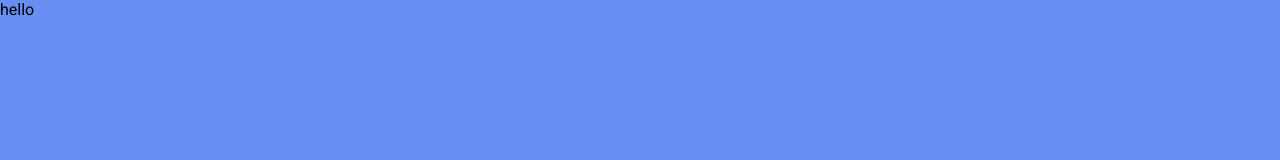
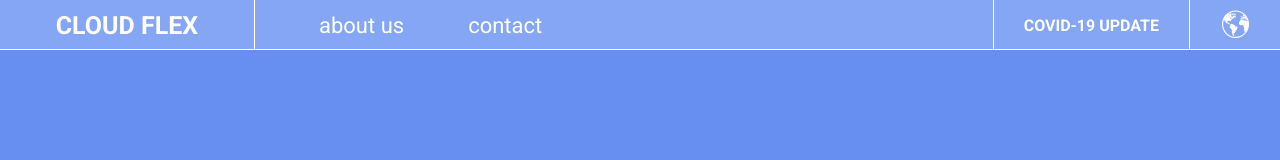
Before and after one commit to Milana9431/landing_page_3, a website: page index.html in a window 1280 px wide. Drawn offline with nearby package versions, Linux system fonts and the light colour scheme; files that its build step writes are made by us from their sources.

Commit message:
header elementaion (2)

```diff
--- a/SCSS/_basic.scss
+++ b/SCSS/_basic.scss
@@ -1,8 +1,35 @@
-*{
+* {
     box-sizing: border-box;
     margin: 0;
 }
 
-body{
+body {
     font-family: "Roboto";
 }
+
+h1,
+h2,
+h3,
+h4,
+h5,
+h6,
+ul,
+p,
+button {
+    margin: 0;
+    padding: 0;
+}
+
+a{
+    text-decoration: none;
+    color:unset;
+}
+
+li{
+    list-style: none;
+}
+
+.container {
+    max-width: 1440px;
+    margin: 0 auto;
+}
--- /dev/null
+++ b/SCSS/_header.scss
@@ -0,0 +1,88 @@
+@use 'variables' as v;
+@use 'mixsin' as m;
+@use 'placeholders';
+@use 'sass:color';
+
+.header {
+    width: 100%;
+    height: 50px;
+    background-color: color.adjust(v.$white_color, $alpha: -0.80);
+    border-bottom: 1px solid v.$white_color;
+
+    .nav {
+        height: 50px;
+        @include m.d-flex(start, center);
+
+        &__title {
+            height: 100%;
+            width: 255px;
+            border-right: 1px solid v.$white_color;
+            @include m.d-flex(center, center);
+
+            &-link {
+                font-weight: 700;
+                font-size: 25px;
+                color: v.$white_color;
+
+                @extend %hover-black;
+
+            }
+        }
+
+        &__links {
+            flex-grow: 1;
+
+            .list {
+                @include m.d-flex(start, center, nowrap, row, min(100px, 5vw), 0);
+                padding: 0 0 0  min(100px, 5vw);
+
+                &__item {
+                    &-link {
+                        font-weight: 400;
+                        font-size: 22px;
+                        color: v.$white_color;
+                        @extend %hover-black;
+                    }
+                }
+            }
+
+            @media (max-width:v.$media_mdd){
+                .list{
+                    @include m.d-flex(center, center, nowrap, row, min(100px, 5vw), 0);
+                  padding: 0;
+                }
+            }
+
+
+        }
+    }
+
+    .covid {
+        height: 100%;
+        @include m.d-flex(center, center);
+        padding: 0 30px;
+
+        border-left: 1px solid v.$white_color;
+        border-right: 1px solid v.$white_color;
+
+        &__link{
+            font-weight: 700;
+            flex: 16px;
+            color: v.$white_color;
+            @extend %hover-black;
+        }
+    }
+
+    .globe{
+        width: 90px;
+        @include m.d-flex(center, center);
+
+        &__link{
+            &-icon{
+                width: 27px;
+                height: 29px;
+                @extend %hover-green-icon;
+            }
+        }
+    }
+};
--- a/SCSS/_importer.scss
+++ b/SCSS/_importer.scss
@@ -1 +1,3 @@
 @forward 'basic';
+@forward 'header';
+@forward 'mixsin';
--- /dev/null
+++ b/SCSS/_mixsin.scss
@@ -0,0 +1,9 @@
+@mixin d-flex($justify: center, $align: center, $wrap: nowrap, $direction: row, $column-gep: 0, $row-gap: 0){
+    display: flex;
+    justify-content: $justify;
+    align-items: $align;
+    flex-wrap: $wrap;
+    flex-direction: $direction;
+    column-gap: $column-gep;
+    row-gap: $row-gap;
+};
--- /dev/null
+++ b/SCSS/_placeholders.scss
@@ -0,0 +1,15 @@
+@use 'variables' as v;
+
+%hover-black {
+    &:hover {
+        cursor: pointer;
+        color: v.$black_color;
+    }
+}
+
+%hover-green-icon {
+    &:hover {
+        cursor: pointer;
+        stroke: v.$green_color;
+    }
+}
--- a/SCSS/_variables.scss
+++ b/SCSS/_variables.scss
@@ -1 +1,13 @@
 $blue_color:#678FF2;
+$white_color:#fff;
+$black_color:#000;
+$green_color:green;
+
+$media_xxl:1400px;
+$media_xl:1200px;
+$media_lg:992px;
+$media_mdd:832px;
+$media_md:768px;
+$media_m:750px;
+$media_sm:576px;
+$media_min:428px;
--- a/index.html
+++ b/index.html
@@ -11,6 +11,38 @@
     <title>Live Streaming</title>
 </head>
 <body>
-    <p>hello</p>
+    <header class="header">
+        <div class="container">
+            <nav class="header__nav nav">
+               <div class="nav__title">
+                <a href="#" class="nav__title-link">CLOUD FLEX</a>
+               </div>
+
+               <div class="nav__links">
+                <ul class="nav__links-list list">
+                    <li class="list__item">
+                        <a href="" class="list__item-link">about us</a>
+                    </li>
+
+                    <li class="list__item">
+                        <a href="" class="list__item-link">contact</a>
+                    </li>
+                </ul>
+               </div>
+
+               <div class="nav__covid-wrapper covid">
+                <a href="#" class="covid__link">COVID-19 UPDATE</a>
+               </div>
+
+               <div class="nav__globe-wrapper globe">
+                <a href="#" class="globe__link">
+                    <svg class="globe__link-icon">
+                        <use href="./assets/sprites.svg#globe-icon"></use>
+                    </svg>
+                </a>
+               </div>
+            </nav>
+        </div>
+    </header>
 </body>
 </html>
--- a/package.json
+++ b/package.json
@@ -4,7 +4,9 @@
   "description": "landing page",
   "source": "index.html",
   "scripts": {
-    "sass:watch": "sass --style=expanded --watch scss:dist"
+    "sass:watch": "sass --style=expanded --watch scss:dist",
+    "parcel:watch":"parcel serve --dist-dir public",
+    "parcel:build":" parcel build --dist-dir build --public-url ./"
   },
   "author": "Milana",
   "license": "ISC",
```
Also changed, not shown: 1 other file.
